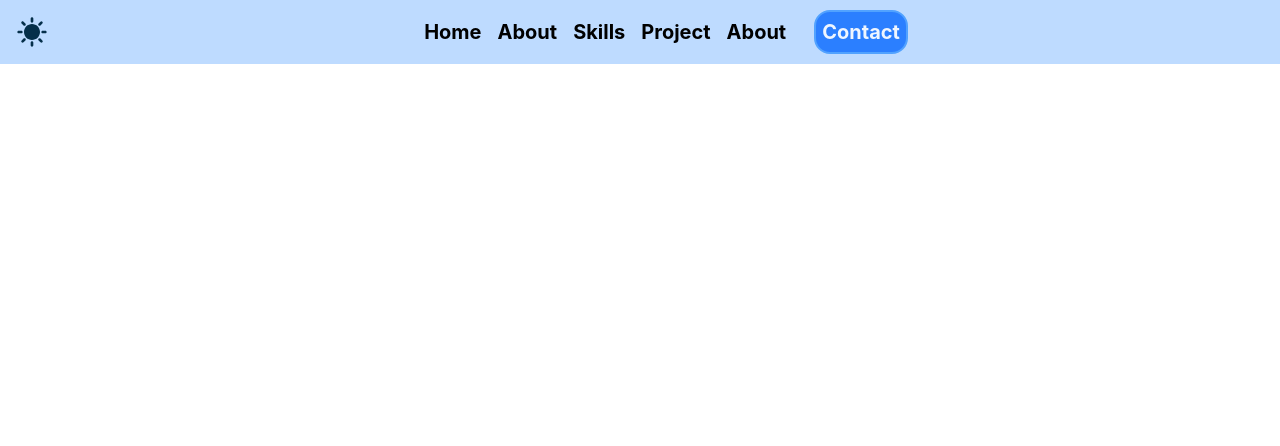
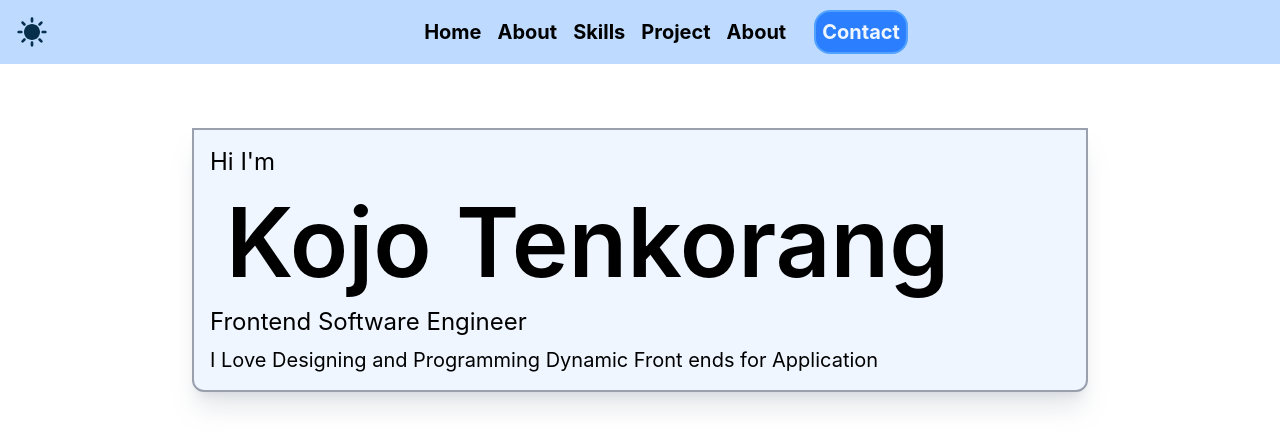
Before and after one commit to Koj101/portfolio-website, a React (Vite) app in the folder my portfolio/: page / in a window 1280 px wide. Shown: the top 446 px of the page. Built offline with nearby package versions, Linux system fonts and the light colour scheme.

Commit message:
Created Bio component

```diff
--- a/my portfolio/src/App.jsx
+++ b/my portfolio/src/App.jsx
@@ -1,9 +1,11 @@
 import NavBar from "./NavBar";
+import Bio from "./Bio";
 function App() {
   return (
-    <>
+    <div class="flex flex-col items-center">
       <NavBar />
-    </>
+      <Bio />
+    </div>
   );
 }
 
--- /dev/null
+++ b/my portfolio/src/Bio.jsx
@@ -0,0 +1,14 @@
+function Bio() {
+  return (
+    <div class=" flex justify-center flex-col m-4 w-4xl h-auto p-4 mt-32 shadow-xl shadow-gray-400/25 bg-blue-50 rounded-b-xl border-2 border-gray-400">
+      <p class="text-2xl">Hi I'm</p>
+      <h1 class="text-8xl p-4 font-semibold">Kojo Tenkorang</h1>
+      <p class="text-2xl">Frontend Software Engineer</p>
+      <p class="text-xl mt-2">
+        I Love Designing and Programming Dynamic Front ends for Application
+      </p>
+    </div>
+  );
+}
+
+export default Bio;
```
